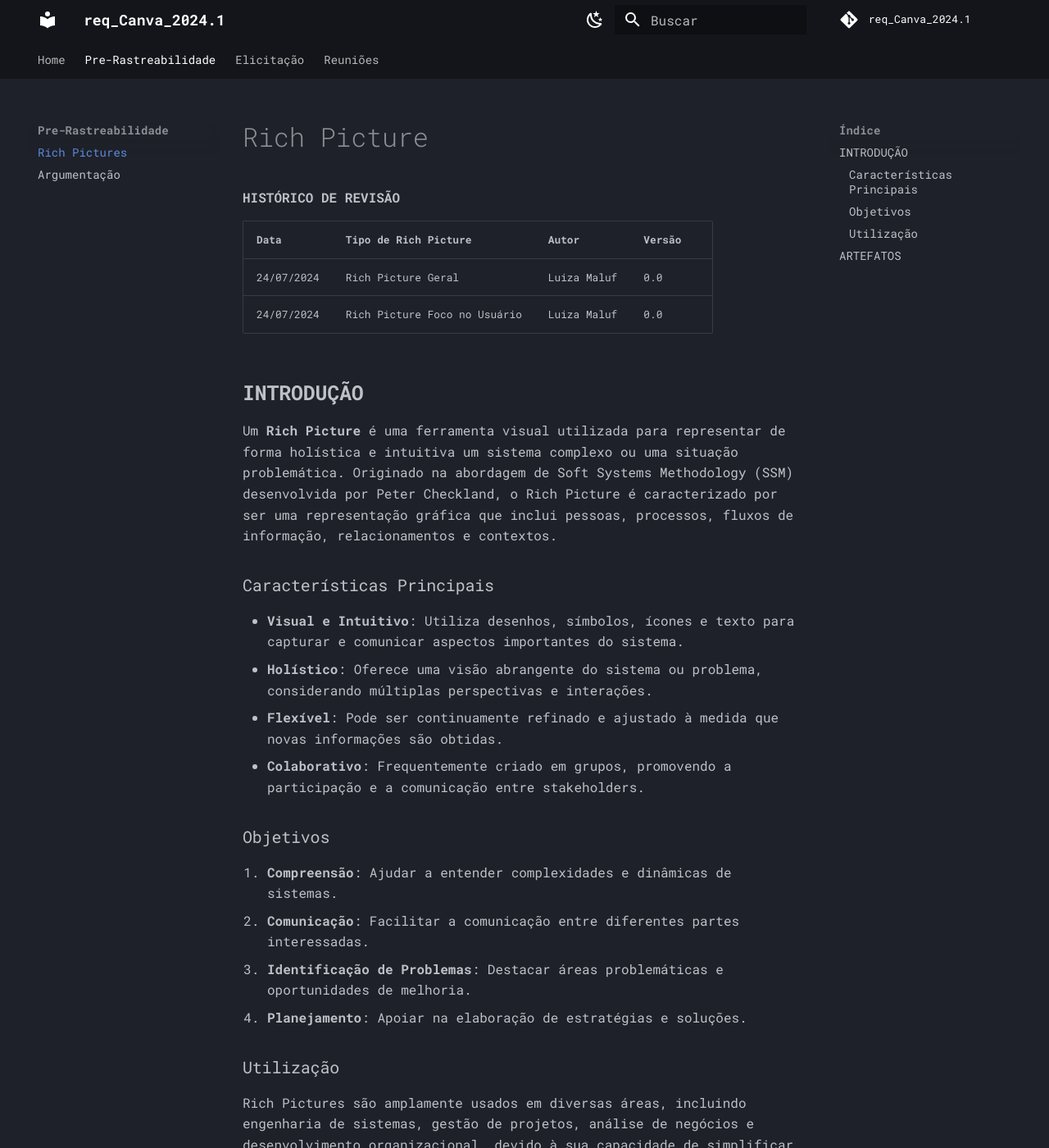
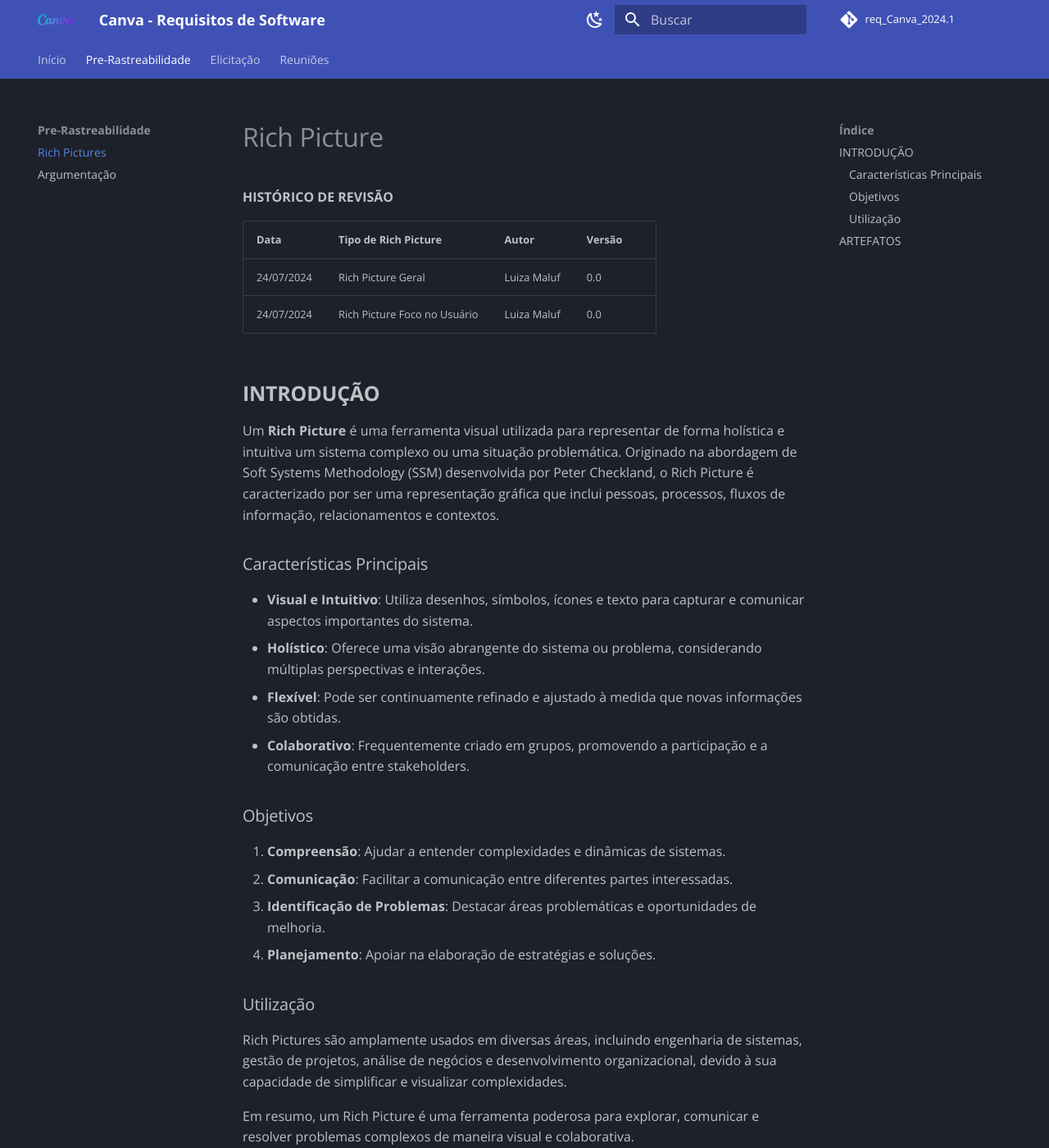
Before and after one commit to LuizaMaluf/req_Canva_2024.1, an MkDocs documentation site: the page built from docs/rich_picture.md, in a window 1280 px wide and 1400 px high. Shown: the whole window at 82% size. Built offline with MkDocs 1.6.1 and Material for MkDocs 9.7.7, drawn with Linux system fonts in a browser that asks for light colours; comment, search, counter and statistics services are not loaded.

Commit message:
mudando o design

```diff
--- a/mkdocs.yml
+++ b/mkdocs.yml
@@ -1,10 +1,10 @@
-site_name: req_Canva_2024.1
+site_name: Canva - Requisitos de Software
 
 repo_name: "req_Canva_2024.1"
 repo_url: https://github.com/LuizaMaluf/req_Canva_2024.1
 
 nav:
-  - Home: index.md
+  - Início: index.md
   - Pre-Rastreabilidade:
     - Rich Pictures: rich_picture.md
     - Argumentação: argumentacao.md
@@ -18,43 +18,46 @@
 
 theme:
   name: material
-  nav_style: dark
   language: pt
+  logo: images/logoCanva.png
 
   font:
-    text: Roboto Mono
+    text: "Open Sans"
+    code: "Source Code Pro"
 
-  features:
-    - content.code.annotate
-    - content.code.copy
-    - content.tabs.link
-    - header.autohide
-    - announce.dismiss
-    - navigation.footer
-    - navigation.indexes
-    - navigation.sections
-    - navigation.tabs
-    - navigation.top
-    - navigation.tracking
-    - search.highlight
-    - search.share
-    - search.suggest
-  plugins:
-    - typeset
-    - search
   palette:
     - scheme: slate
-      primary: black
-      accent: light blue
+      primary: indigo
+      accent: teal
       toggle:
         icon: material/weather-night
         name: Trocar para modo claro
     - scheme: default
-      primary: blue grey
-      accent: light blue
+      primary: white
+      accent: teal
       toggle:
         icon: material/weather-sunny
         name: Trocar para modo escuro
+
+  features:
+    - navigation.top
+    - navigation.tabs
+    - navigation.sections
+    - navigation.indexes
+    - navigation.footer
+    - content.code.copy
+    - content.tabs.link
+    - header.autohide
+    - search.highlight
+    - search.share
+    - search.suggest
+
+  extra_css:
+    - stylesheets/custom.css
+
+  plugins:
+    - search
+    - typeset
 
 markdown_extensions:
   - attr_list
```
Also changed, not shown: docs/index.md (+11 -0 lines), docs/images/logoCanva.png (added).
